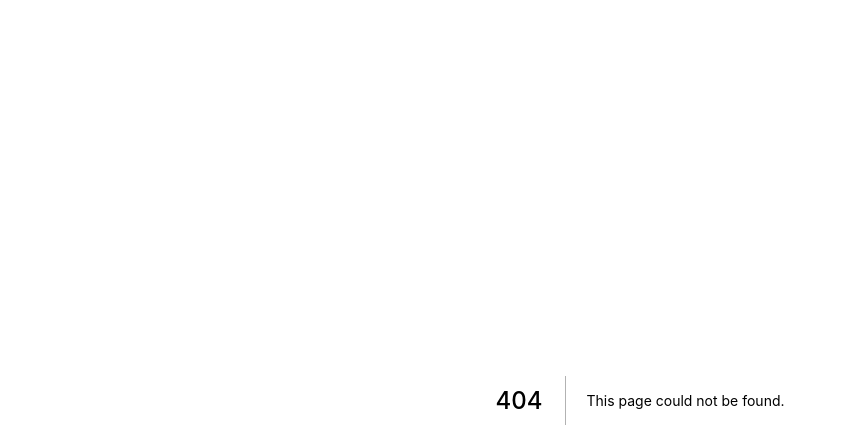
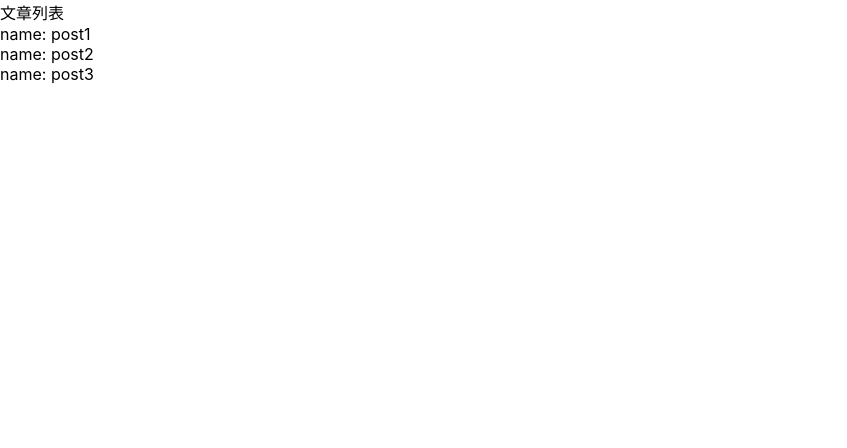
Before and after one commit to ococa/nextjs-blog, a Next.js app: page /posts/ssgdemo in a window 1280 px wide. Before the commit this address had no page. Shown: the top 448 px of the page, without its empty margins (0-847 px from the left). Built offline with nearby package versions, Linux system fonts and the light colour scheme.

Commit message:
feat: ssg demo

```diff
--- a/package.json
+++ b/package.json
@@ -8,6 +8,7 @@
     "start": "next start"
   },
   "dependencies": {
+    "axios": "^0.21.1",
     "next": "10.0.8",
     "react": "17.0.1",
     "react-dom": "17.0.1",
--- /dev/null
+++ b/pages/api/v1/posts.ts
@@ -0,0 +1,22 @@
+import {NextApiHandler} from "next";
+
+const getPosts = () : Post[] => {
+  return [1, 2, 3,].map(i => ({
+    title: 'post' + i,
+    date: new Date().getFullYear(),
+  }))
+}
+
+const posts: NextApiHandler = (req , res) => {
+  res.status(200).json(getPosts())
+}
+
+type Post = {title: string, date: number}
+
+export {
+  getPosts,
+}
+
+export type { Post };
+
+export default posts;
--- /dev/null
+++ b/pages/posts/ssgdemo.tsx
@@ -0,0 +1,35 @@
+import {useEffect, useState} from "react";
+import axios from "axios";
+import {GetStaticProps, NextPage} from "next";
+import {getPosts, Post} from "../api/v1/posts";
+
+type Props = {
+  posts: Post[]
+}
+
+const PostIndex: NextPage<Props> = (props) => {
+
+  const { posts } = props;
+  console.log('posts', posts)
+  return (
+    <div>
+      文章列表
+      { posts && posts.map(i => (
+          <div key={i?.title}>name: {i?.title}</div>
+        ))
+      }
+    </div>
+  )
+}
+
+export default PostIndex;
+
+export const getStaticProps: GetStaticProps = async () => {
+  const posts = await getPosts();
+  console.log('posts 0 ', posts)
+  return {
+    props: {
+      posts
+    }
+  }
+}
```
Also changed, not shown: pages/posts/first-post.tsx (+3 -6 lines), pages/posts/index.tsx (+18 -2 lines), 1 other file (tests, documents, lock files or other folders).
